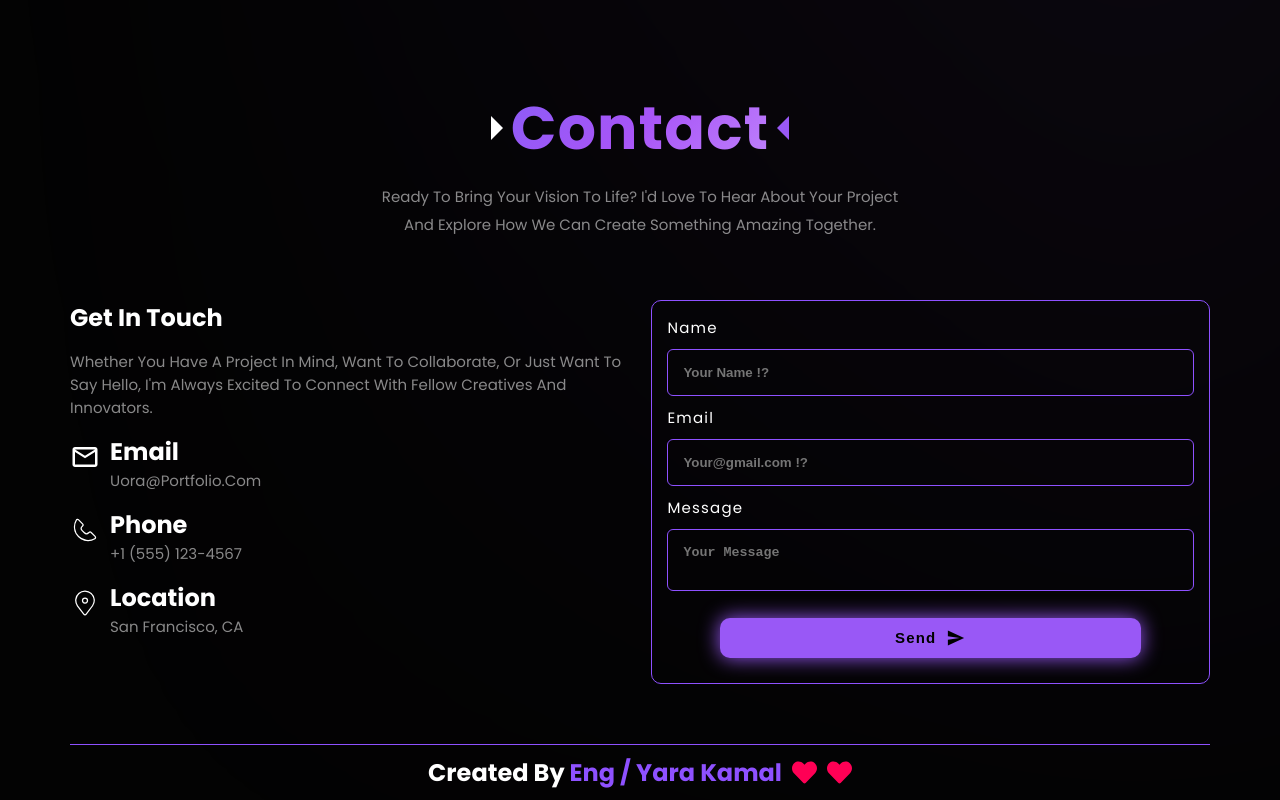
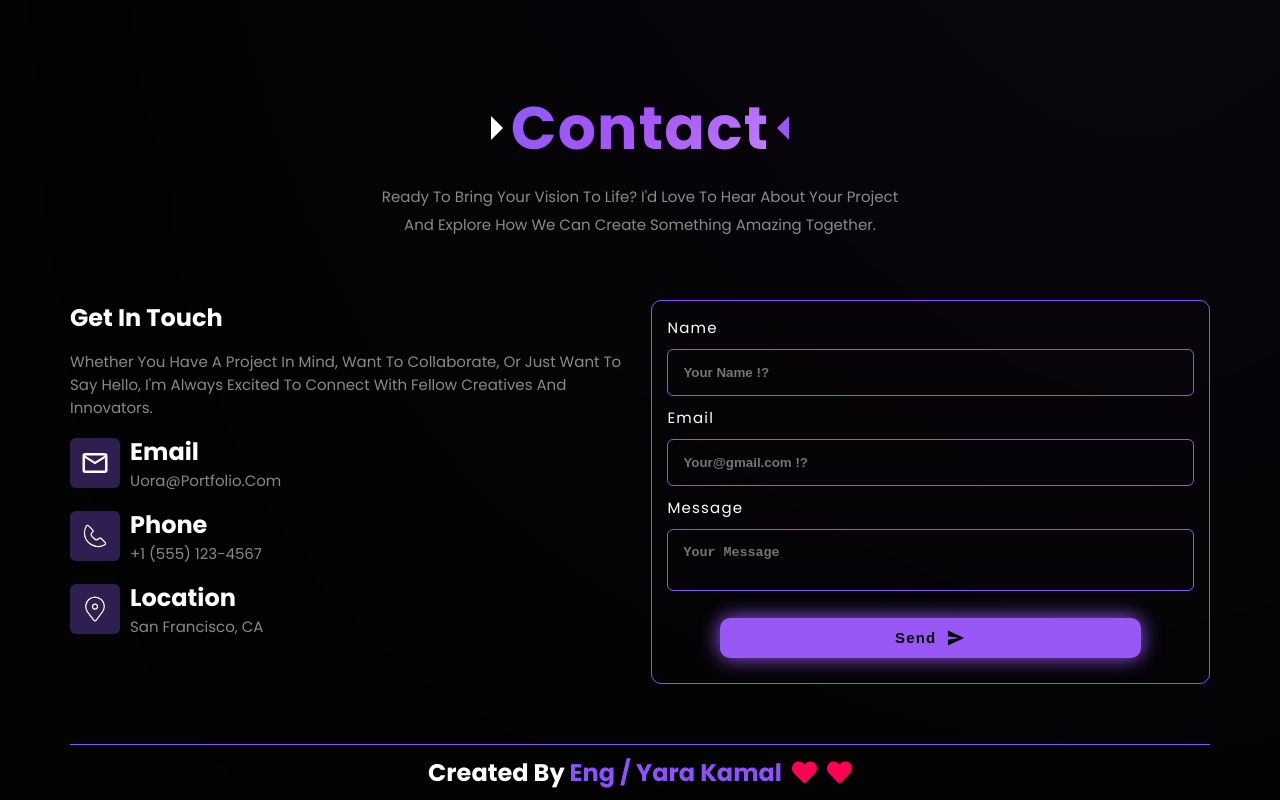
Before and after one commit to NighTMaReEe53/Testing, a React (Vite) app: page / in a window 1280 px wide. Shown: the part 4082-4882 px from the top of the page. Built offline with nearby package versions, Linux system fonts and the light colour scheme; a web font is replaced by a local one.

Commit message:
first commit

```diff
--- a/src/Components/Contact/contact.css
+++ b/src/Components/Contact/contact.css
@@ -5,7 +5,7 @@
     display: flex;
     align-items: flex-start;
     justify-content: space-between;
-    @media(max-width:992px) {
+    @media (max-width: 992px) {
       flex-direction: column;
     }
     flex-wrap: wrap;
@@ -13,7 +13,7 @@
     .text,
     form {
       flex-basis: 49%;
-      @media(max-width:992px) {
+      @media (max-width: 992px) {
         width: 100%;
         flex-basis: 100%;
       }
@@ -33,6 +33,13 @@
         gap: 10px;
         span {
           font-size: 30px;
+          width: 50px;
+          height: 50px;
+          display: flex;
+          align-items: center;
+          justify-content: center;
+          background: #8b5cf652;
+          border-radius: 6px;
         }
       }
     }
@@ -54,7 +61,7 @@
       }
       input,
       textarea {
-        padding:  15px;
+        padding: 15px;
         border-radius: 6px;
         background: transparent;
         outline: none;
```
